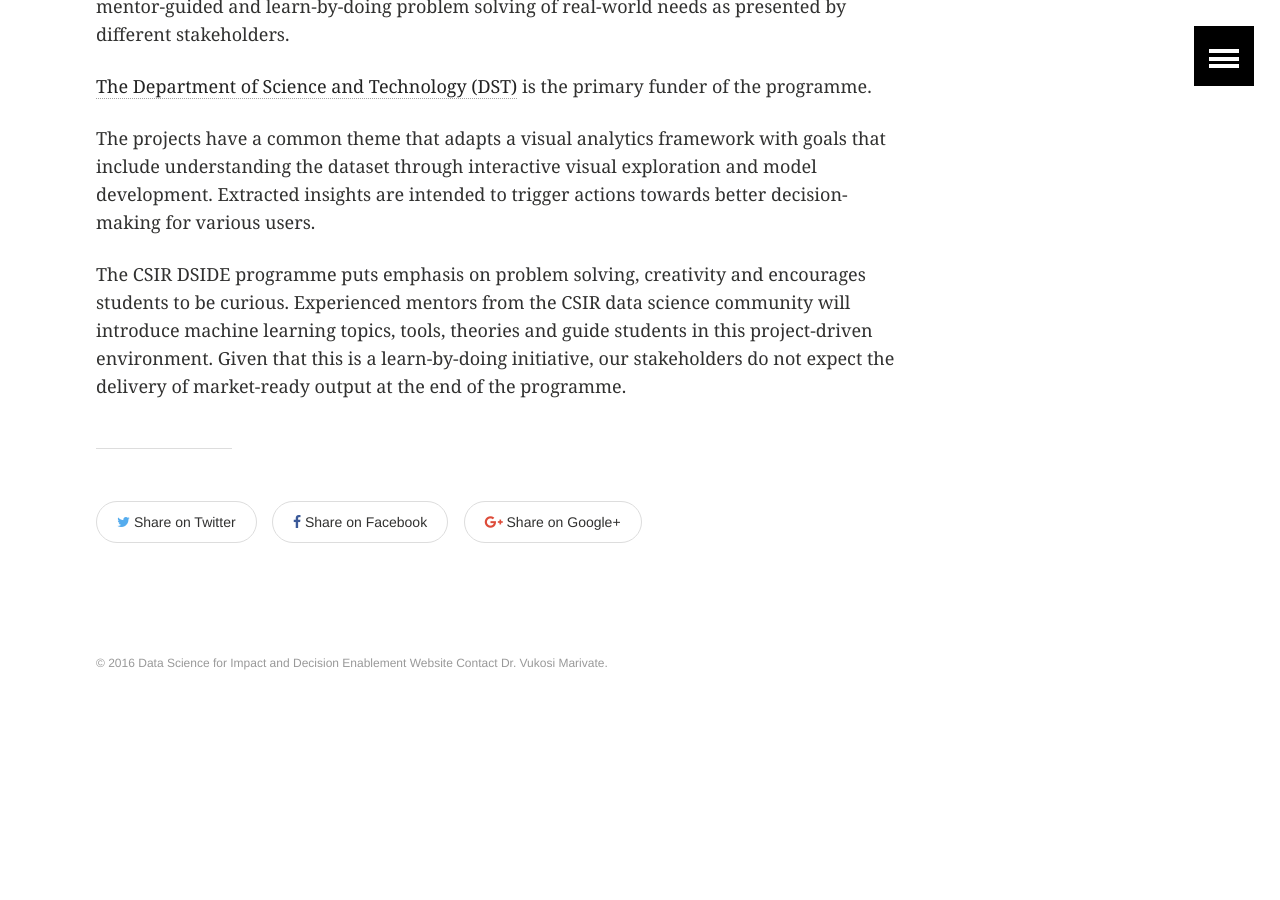
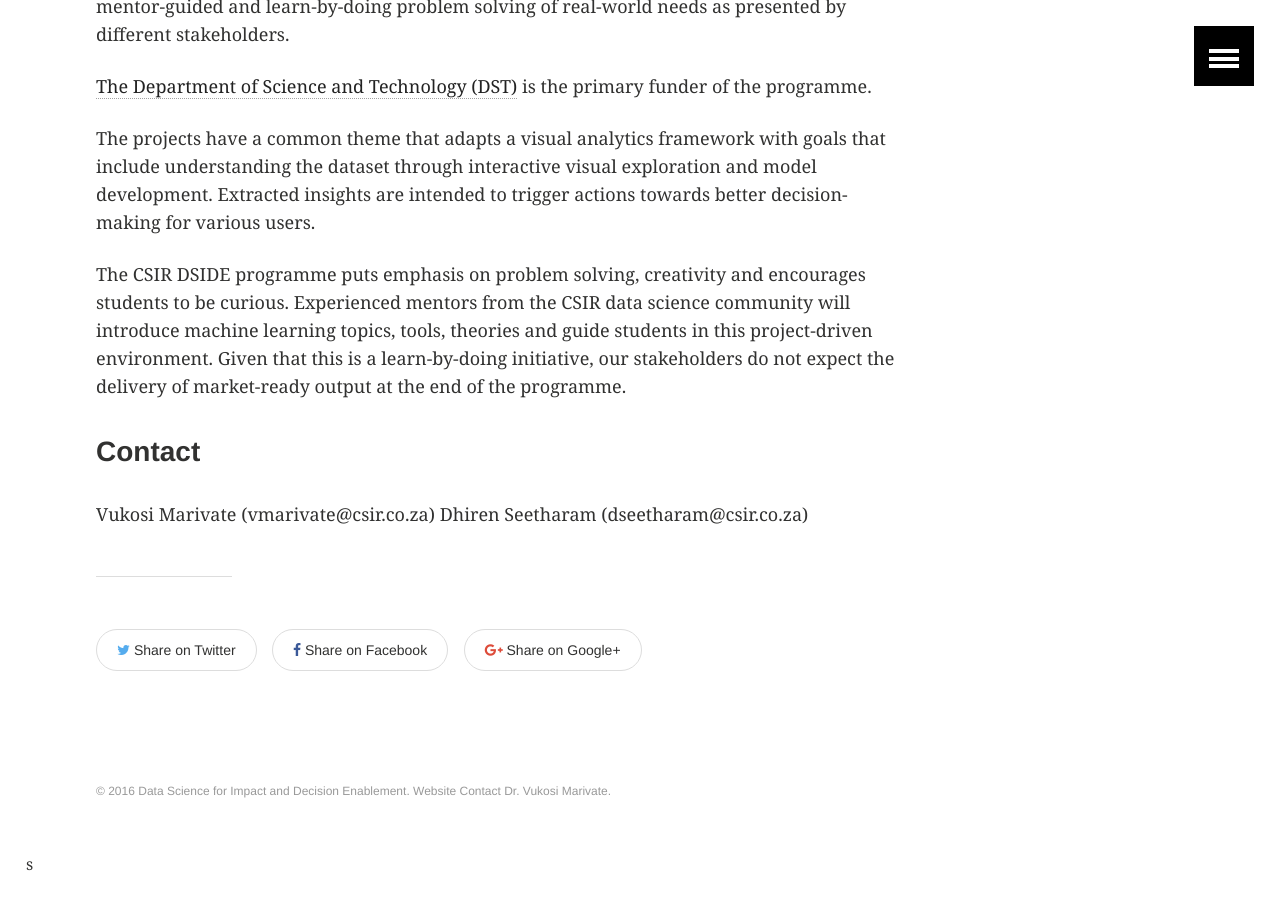
Before and after one commit to DSIDEWeb/dsideweb.github.io, a Jekyll site: the page built from about/index.md, in a window 1280 px wide and 900 px high, scrolled down 837 px. Built offline with Jekyll 4.4.1, drawn with Linux system fonts in a browser that asks for light colours; before the commit the page ends 1585 px from its top, so only the background shows below that.

Commit message:
Updated footer and added contact in about section

```diff
--- a/_includes/footer.html
+++ b/_includes/footer.html
@@ -11,5 +11,5 @@
 		{% endfor %}
 		</ul>
 	</nav><!-- /.bottom-menu -->
-	<p class="copyright">&#169; {{ site.time | date: '%Y' }} <a href="{{ site.url }}">{{ site.title }}</a> Website Contact <a href="mailto:vmarivate@csir.co.za" target="_top">Dr. Vukosi Marivate</a>.</p>
-</footer>
+	<p class="copyright">&#169; {{ site.time | date: '%Y' }} <a href="{{ site.url }}">{{ site.title }}</a>. Website Contact <a href="mailto:vmarivate@csir.co.za" target="_top">Dr. Vukosi Marivate</a>.</p>
+</footer>s
--- a/about/index.md
+++ b/about/index.md
@@ -22,3 +22,8 @@
 The projects have a common theme that adapts a visual analytics framework with goals that include understanding the dataset through interactive visual exploration and model development. Extracted insights are intended to trigger actions towards better decision-making for various users.
 
 The CSIR DSIDE programme puts emphasis on problem solving, creativity and encourages students to be curious. Experienced mentors from the CSIR data science community will introduce machine learning topics, tools, theories and guide students in this project-driven environment. Given that this is a learn-by-doing initiative, our stakeholders do not expect the delivery of market-ready output at the end of the programme.
+
+### Contact
+
+Vukosi Marivate (vmarivate@csir.co.za)
+Dhiren Seetharam (dseetharam@csir.co.za)
```
